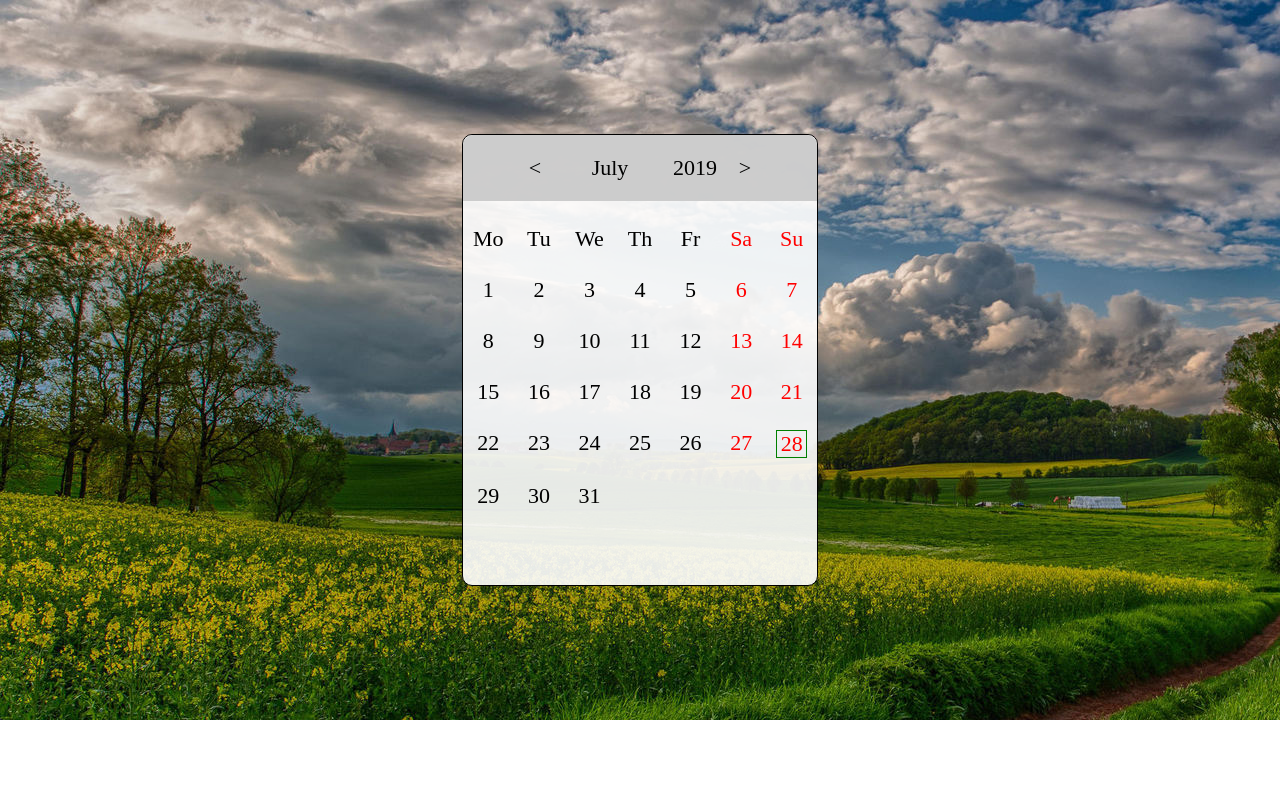
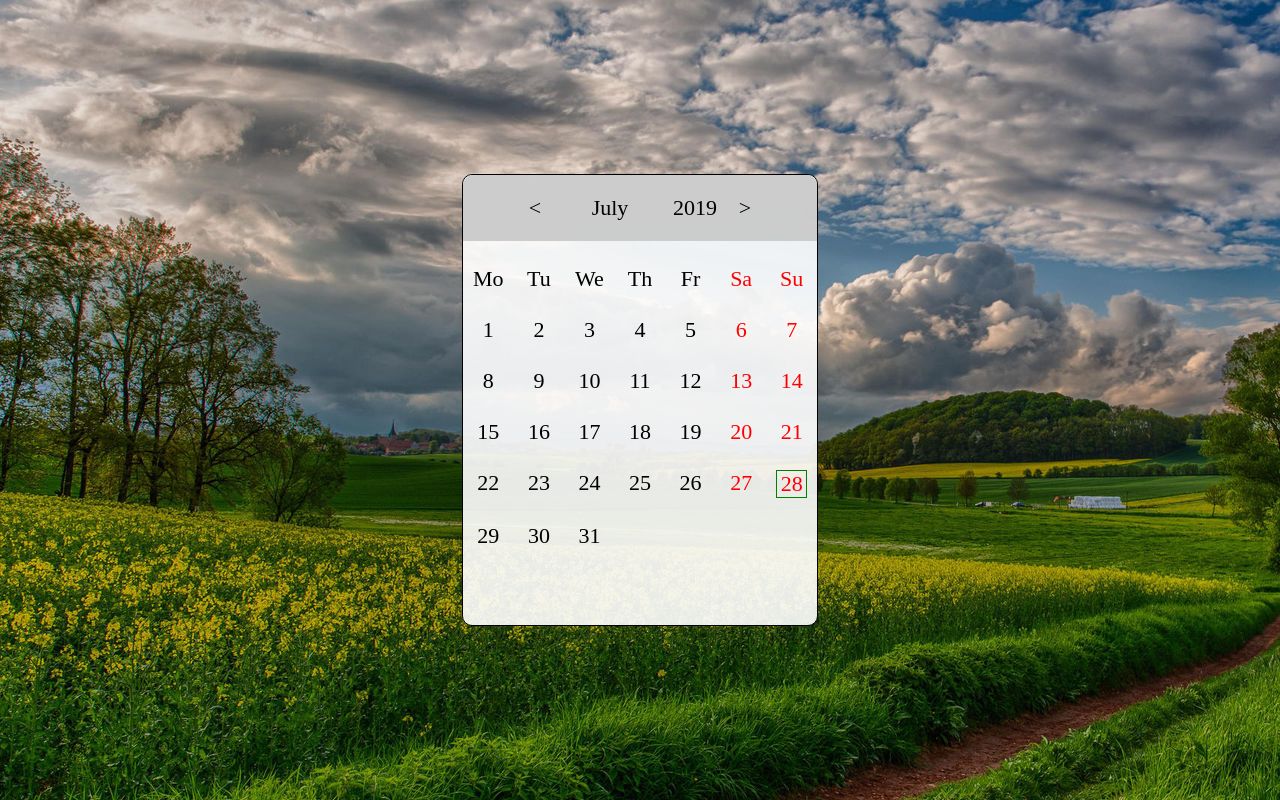
Before and after one commit to MultiFruit66/calendar, a Vue app: page / in a window 1280 px wide. Built offline with nearby package versions, Linux system fonts and the light colour scheme.

Commit message:
added styles

```diff
--- a/src/App.vue
+++ b/src/App.vue
@@ -152,7 +152,7 @@ body {
 #app {
   width: 100vw;
   height: -webkit-fill-available;
-  min-height: 90vh;
+  min-height: 100vh;
   display: flex;
   font-size: 22px;
   transition: .7s;
--- a/src/components/AppHeader.vue
+++ b/src/components/AppHeader.vue
@@ -36,6 +36,7 @@ header {
 .data {
   width: 110px;
   text-align: center;
+  cursor: pointer;
 
   &:hover {
     text-decoration: underline;
@@ -48,6 +49,7 @@ header {
 
 .btn {
   width: 40px;
+  cursor: pointer;
 
   &:hover {
     transform: scale(1.6);
--- a/src/components/Popup.vue
+++ b/src/components/Popup.vue
@@ -76,6 +76,7 @@ input {
 .month {
   margin: auto;
   width: 30%;
+  cursor: pointer;
 
   &:hover {
     text-decoration: underline;
```
Also changed, not shown: package.json (+8 -8 lines), 1 other file (tests, documents, lock files or other folders).
